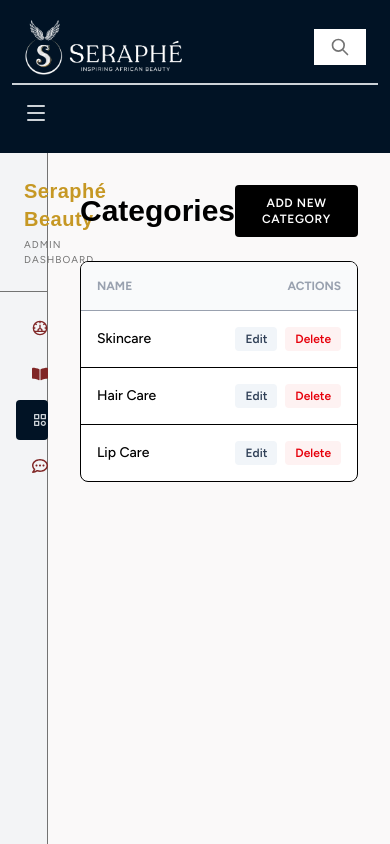
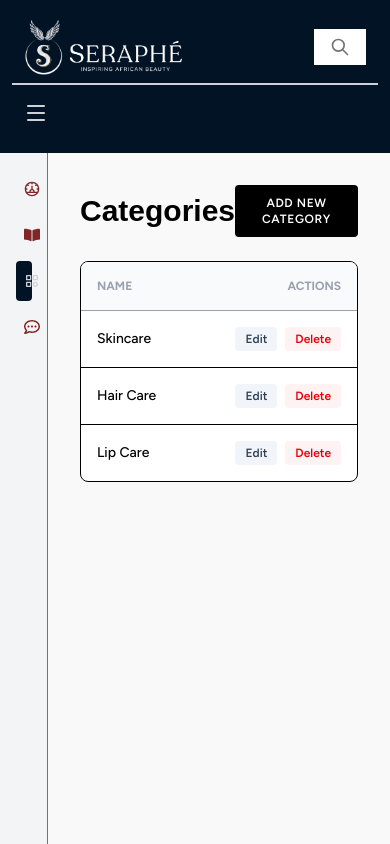
Before and after one commit to Nnenna-udefi/Seraphe-beauty, a Next.js app: page /admin/categories in a window 390 px wide. Shown: the top 844 px of the page. Built offline with nearby package versions, Linux system fonts and the light colour scheme; a web font is replaced by a local one.

Commit message:
feat: added admin functionality pages

```diff
--- a/app/admin/layout.tsx
+++ b/app/admin/layout.tsx
@@ -24,7 +24,7 @@ export default function AdminLayout({
     <div className="flex min-h-screen text-black ">
       {/* Side Navigation Bar */}
       <aside className="md:w-64 w-12 bg-gray-100 flex flex-col shrink-0 border-r border-darkText">
-        <div className="p-6 border-b border-darkText">
+        <div className="p-6 border-b border-darkText hidden md:block">
           <h2 className="text-xl font-bold tracking-wide text-yellowText">
             Seraphé Beauty
           </h2>
@@ -41,7 +41,7 @@ export default function AdminLayout({
               <Link
                 key={item.text}
                 href={item.link}
-                className={`flex items-center gap-3 px-4 py-3 rounded text-sm font-medium transition-colors ${
+                className={`flex items-center gap-3 px-2 md:px-4 py-3 rounded text-sm font-medium transition-colors ${
                   isActive
                     ? "bg-secondary text-secondaryText font-semibold"
                     : "text-primaryText hover:bg-darkText hover:text-white"
```
